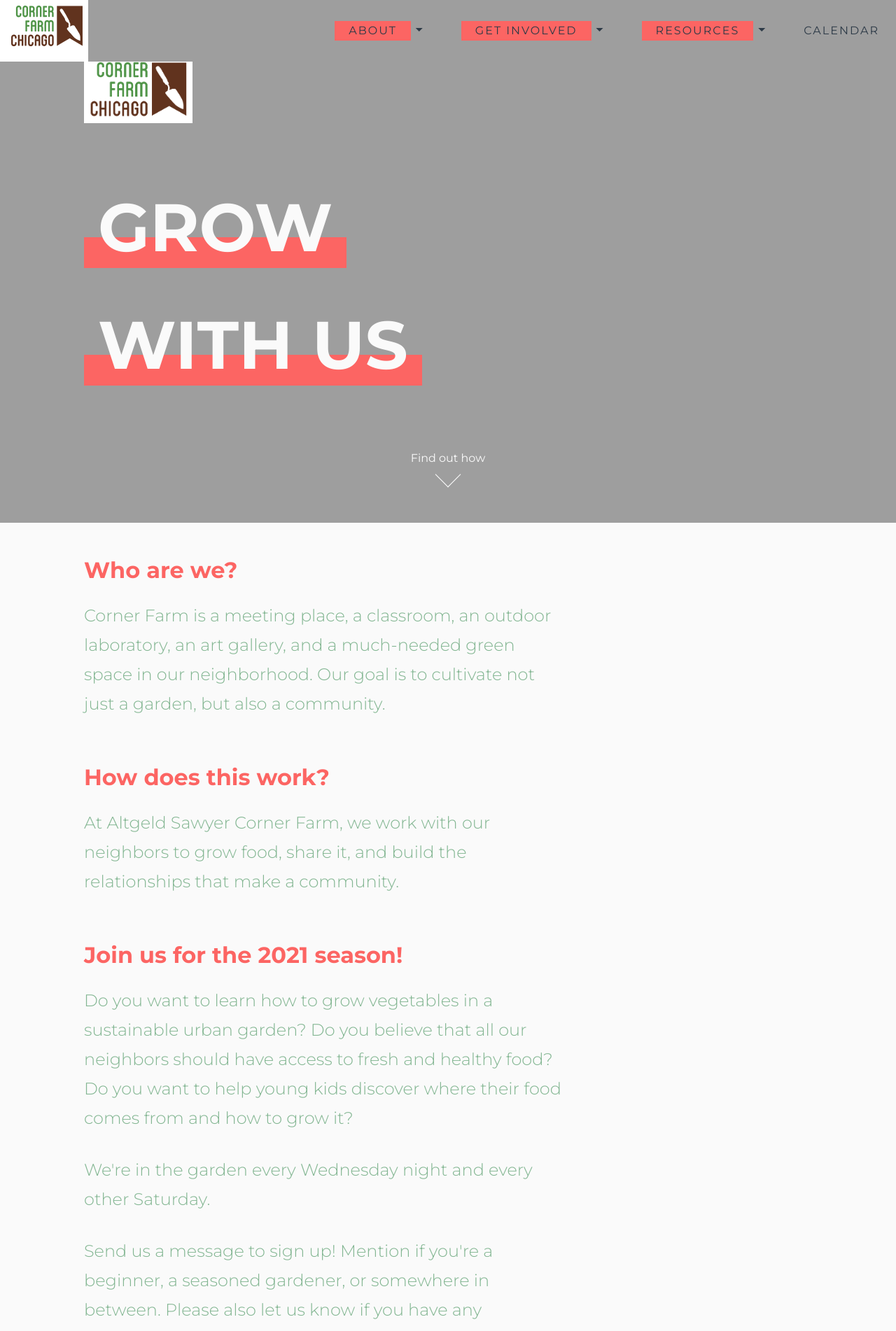
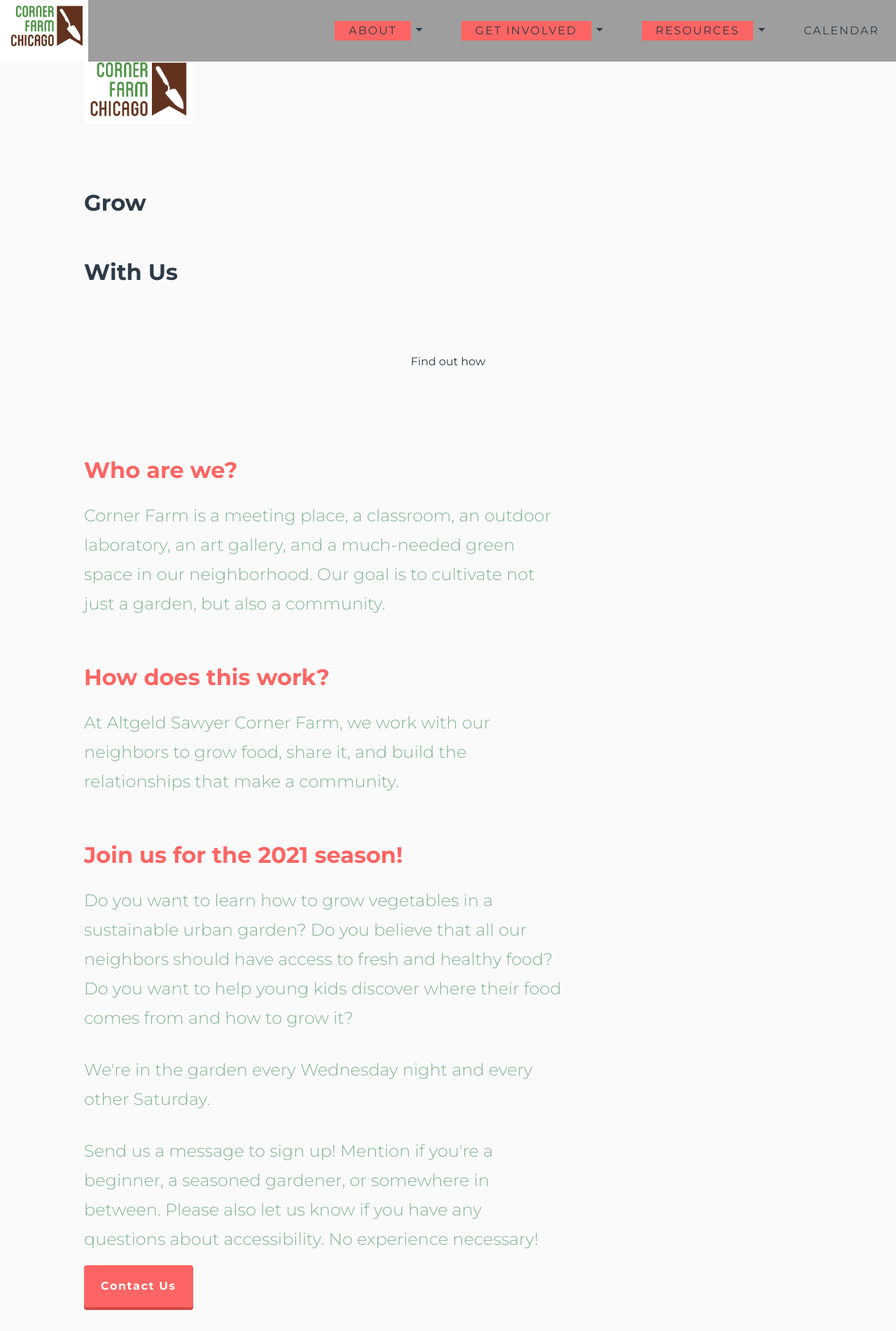
Before and after one commit to cgreim/farm-site, a Jekyll site: the page built from index.md, in a window 1280 px wide. Shown: the top 1902 px of the page at 70% size. Built offline with Jekyll 4.4.1, drawn with Linux system fonts in a browser that asks for light colours.

Commit message:
Update splash.html
Testing menu

```diff
--- a/_layouts/splash.html
+++ b/_layouts/splash.html
@@ -1,7 +1,6 @@
 <!DOCTYPE html>
 <html lang="{{ page.lang | default: site.lang | default: "en" }}">
-{% include head.html %}
- <!--
+
   <head>
     <meta charset="utf-8">
     <meta http-equiv="X-UA-Compatible" content="IE=edge">
@@ -16,12 +15,11 @@
     <link href="https://fonts.googleapis.com/icon?family=Material+Icons"
         rel="stylesheet">
   </head>
--->
   <body class="ds-base" id="splash">
 
      {% include header.html %}
 
-    <header>
+ <!--   <header> -->
 
     	<div class="ds-l-container">
     		<div class="ds-l-row ds-u-margin-bottom--7">
@@ -58,7 +56,7 @@
 
 
     	</div>
-    </header>
+   <!-- </header> -->
 
     <div class="content ds-l-container intro">
     	<div class="ds-l-row">
```
